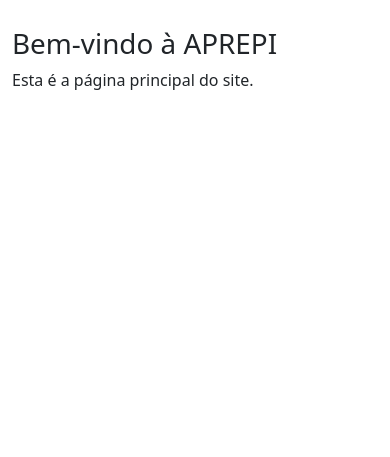
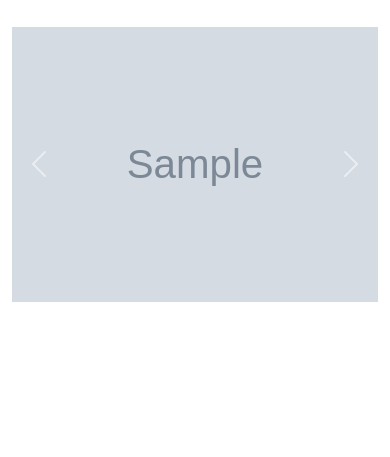
Before and after one commit to Nunnes11/Aprepi, a Django app: template siteAprepi/templates/siteAprepi/home.html in a window 390 px wide; the page is wider, and only the part inside the window is pictured. Shown: the part 387-844 px from the top of that part. Run offline with Django 3.2, Linux system fonts and the light colour scheme; the template is opened without the code that fills it: most values are stand-ins (such as "Sample title", 1, 10 or a date in 2020); grey boxes marked "Sample" are stand-in pictures; some libraries are stand-ins or nearby versions.

Commit message:
carrossel

```diff
--- a/aprepi/settings.py
+++ b/aprepi/settings.py
@@ -119,7 +119,9 @@
 
 STATIC_URL = '/static/'
 
-STATICFILES_DIRS = []
+STATICFILES_DIRS = [
+    os.path.join(BASE_DIR, 'siteAprepi/static')
+]
 
 STATIC_ROOT = os.path.join(BASE_DIR, 'staticfiles')
 
--- /dev/null
+++ b/siteAprepi/static/siteAprepi/css/style.css
@@ -0,0 +1,8 @@
+.carousel {
+    width: 100%;
+    height: auto;
+}
+
+.container-fluid {
+    padding: 0;
+}
--- a/siteAprepi/templates/siteAprepi/home.html
+++ b/siteAprepi/templates/siteAprepi/home.html
@@ -1,6 +1,30 @@
 {% extends 'siteAprepi/navbar.html' %}
+{% load static %}
 
 {% block content %}
-<h1>Bem-vindo à APREPI</h1>
-<p>Esta é a página principal do site.</p>
+<link rel="stylesheet" type="text/css" href="{% static 'siteAprepi/css/style.css' %}">
+
+<div class="container-fluid px-0">
+    <div id="noticiasCarrossel" class="carousel slide" data-bs-ride="carousel">
+        <div class="carousel-inner">
+            {% for noticia in carrossel_noticia %}
+            <div class="carousel-item {% if forloop.first %}active{% endif %}">
+                <img src="{{ noticia.imagem.url }}" class="d-block w-100" alt="{{ noticia.titulo }}">
+                <div class="carousel-caption d-none d-md-block">
+                    <h5>{{ noticia.titulo }}</h5>
+                    <p>{{ noticia.resumo }}</p>
+                </div>
+            </div>
+            {% endfor %}
+        </div>
+        <a class="carousel-control-prev" href="#noticiasCarrossel" role="button" data-bs-slide="prev">
+            <span class="carousel-control-prev-icon" aria-hidden="true"></span>
+            <span class="visually-hidden">Anterior</span>
+        </a>
+        <a class="carousel-control-next" href="#noticiasCarrossel" role="button" data-bs-slide="next">
+            <span class="carousel-control-next-icon" aria-hidden="true"></span>
+            <span class="visually-hidden">Próximo</span>
+        </a>
+    </div>
+</div>
 {% endblock %}
--- a/siteAprepi/urls.py
+++ b/siteAprepi/urls.py
@@ -5,6 +5,9 @@
 
 urlpatterns = [
     path('', views.home, name='home'),
+    path('adicionar-carrossel-noticia', views.adicionar_carrossel_noticia, name='adicionar_carrossel_noticia'),
+
+
     path('quem-somos/', views.quem_somos, name='quem_somos'),
     path('quem-somos-editar/', views.quem_somos_editar, name='quem_somos_editar'),
     path('historia/', views.historia, name='historia'),
```
Also changed, not shown: siteAprepi/admin.py (+9 -1 lines), siteAprepi/forms.py (+8 -1 lines), siteAprepi/models.py (+10 -0 lines), siteAprepi/templates/siteAprepi/adicionar_carrossel_noticia.html (added, +12 -0 lines), siteAprepi/views.py (+19 -3 lines), db.sqlite3, media/carrossel_imagens/Aprepi.png (added), media/carrossel_imagens/Dia-Mundial-do-Rim-3-e1710422410247-1024x542.jpg (added), media/carrossel_imagens/cartilha-dos-direitos-dos-pacientes-renais.jpg.1500x1000_q85_crop.png (added), siteAprepi/migrations/0007_carrosselnoticia.py (added).
